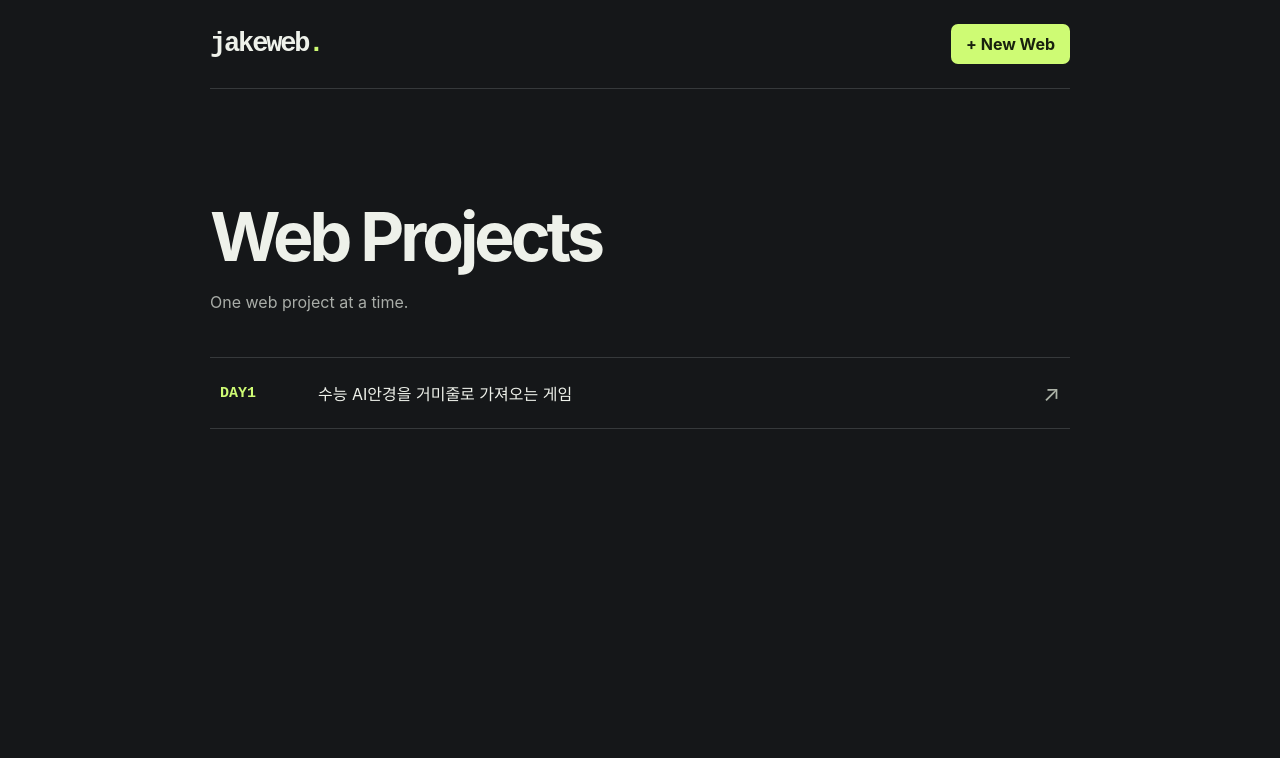
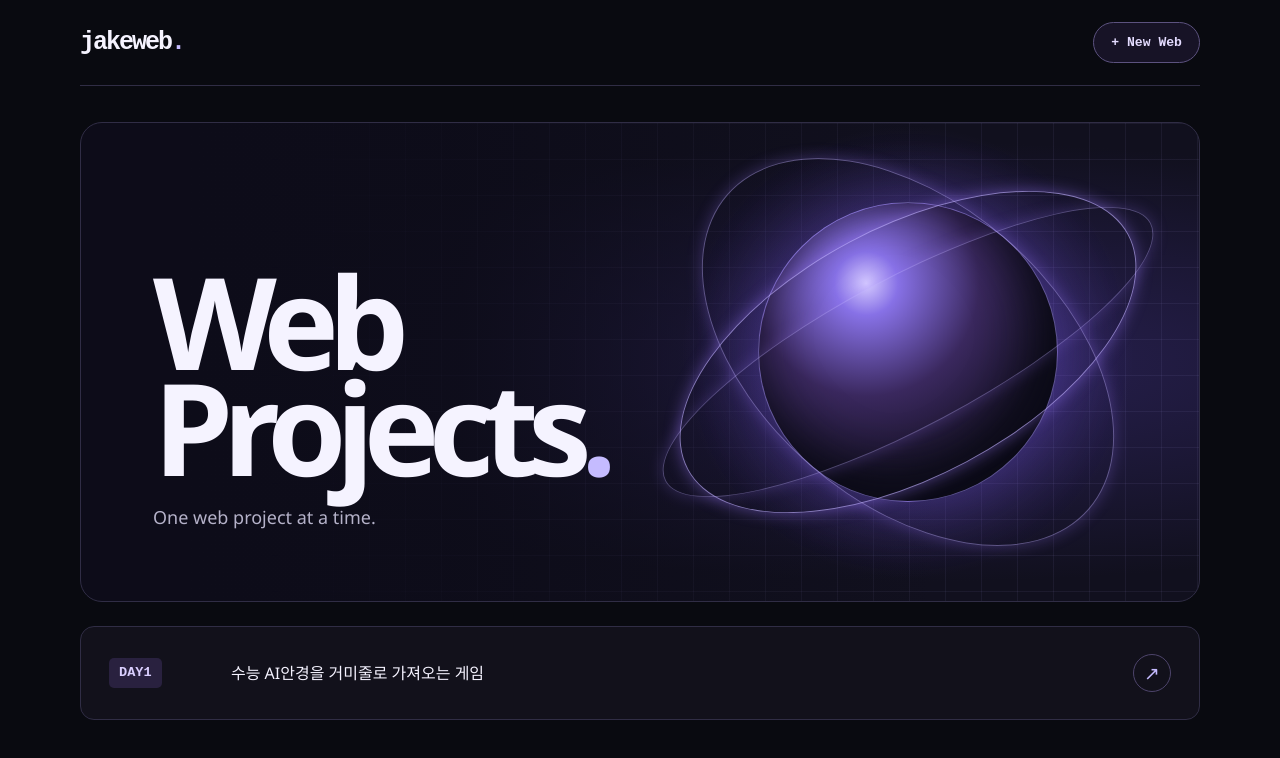
Before and after one commit to RE2031/jakeweb, a website: page docs/index.html in a window 1280 px wide. Drawn offline with Linux system fonts and the light colour scheme.

Commit message:
Redesign jakeweb as a futuristic project archive

```diff
--- a/docs/index.html
+++ b/docs/index.html
@@ -5,14 +5,19 @@
   <meta name="viewport" content="width=device-width, initial-scale=1">
   <meta name="description" content="Jake's web projects, organized by day.">
   <title>jakeweb</title>
-  <link rel="stylesheet" href="./style.css">
+  <link rel="stylesheet" href="./style.css?v=orbit">
   <script type="module" src="./app.js"></script>
 </head>
 <body>
   <header><a class="brand" href="./">jakeweb<span>.</span></a><a class="new-web" href="https://github.com/RE2031/jakeweb/edit/main/docs/sites.json">+ New Web</a></header>
   <main>
-    <h1>Web Projects</h1>
-    <p class="intro">One web project at a time.</p>
+    <section class="hero" aria-labelledby="page-title">
+      <div class="orbital" aria-hidden="true"><i></i><i></i><i></i></div>
+      <div class="hero-copy">
+        <h1 id="page-title">Web<br>Projects<span>.</span></h1>
+        <p class="intro">One web project at a time.</p>
+      </div>
+    </section>
     <p id="list-status" role="status">Loading websites…</p>
     <ol id="sites" aria-label="Published websites"></ol>
   </main>
--- a/docs/style.css
+++ b/docs/style.css
@@ -1,34 +1,189 @@
-*{box-sizing:border-box}
-:root{color-scheme:dark;font-family:Inter,"Malgun Gothic",system-ui,sans-serif;background:#151719;color:#eef1ea}
-body{margin:0}
-header,main{width:min(860px,calc(100% - 40px));margin-inline:auto}
-header{display:flex;justify-content:space-between;align-items:center;padding:24px 0;border-bottom:1px solid #36393b}
-.brand{font:bold 27px ui-monospace,monospace;color:inherit;text-decoration:none;letter-spacing:-.08em}
-.brand span,.day{color:#cefb74}
-main{padding:clamp(58px,10vw,110px) 0}
-h1{font-size:clamp(34px,7vw,68px);letter-spacing:-.06em;margin:0;line-height:1.1}
-.intro,#list-status{color:#a9ada8;line-height:1.6}
-#list-status{margin-top:32px}
-ol{padding:0;list-style:none;border-top:1px solid #36393b;margin:42px 0 0}
-ol:empty{display:none}
-li a{display:grid;grid-template-columns:minmax(80px,auto) minmax(0,1fr) auto;gap:18px;align-items:center;padding:22px 10px;border-bottom:1px solid #36393b;color:inherit;text-decoration:none}
-li a:hover{background:#232721}
-.day{font:bold 15px ui-monospace,monospace}
-.description{overflow-wrap:anywhere}
-.arrow{font-size:22px;color:#acb3a7}
-button,input,textarea{font:inherit}
-button{cursor:pointer;background:#cefb74;color:#18200e;border:0;border-radius:7px;padding:10px 15px;font-weight:700}
-button:disabled{opacity:.6;cursor:wait}
-:focus-visible{outline:2px solid #cefb74;outline-offset:4px}
-dialog{background:#202326;color:inherit;width:min(430px,calc(100% - 32px));border:1px solid #464b45;border-radius:14px;padding:26px}
-dialog::backdrop{background:#000b}
-h2{margin:0 0 22px}
-.close{position:absolute;right:12px;top:10px;background:transparent;color:inherit;font-size:22px}
-form{display:grid;gap:15px}
-[hidden]{display:none!important}
-label{display:grid;gap:7px}
-input,textarea{width:100%;border:1px solid #646b61;background:#161819;color:inherit;padding:10px;border-radius:6px}
-#feedback{margin:12px 0 0;color:#f9bca8}
-#feedback:empty{display:none}
-@media(max-width:480px){li a{gap:10px;padding-inline:0}}
-.new-web{display:inline-block;background:#cefb74;color:#18200e;border-radius:7px;padding:10px 15px;font-weight:700;text-decoration:none}
+* { box-sizing: border-box; }
+
+:root {
+  color-scheme: dark;
+  font-family: "Segoe UI", "Malgun Gothic", system-ui, sans-serif;
+  background: #090a10;
+  color: #f5f3ff;
+  --ink-muted: #b5b2c9;
+  --line: #302d45;
+  --accent: #c5bbff;
+  --mono: ui-monospace, "Cascadia Code", monospace;
+}
+
+body { margin: 0; }
+
+header, main {
+  width: min(1120px, calc(100% - 48px));
+  margin-inline: auto;
+}
+
+header {
+  min-height: 86px;
+  display: flex;
+  justify-content: space-between;
+  align-items: center;
+  gap: 16px;
+  border-bottom: 1px solid var(--line);
+}
+
+.brand {
+  font: 750 25px/1 var(--mono);
+  letter-spacing: -.08em;
+  color: inherit;
+  text-decoration: none;
+}
+
+.brand span, h1 span { color: var(--accent); }
+
+.new-web {
+  display: inline-block;
+  padding: 11px 17px;
+  border: 1px solid #5c527f;
+  border-radius: 999px;
+  color: #e4dcff;
+  background: #171326;
+  font: 600 .82rem/1.3 var(--mono);
+  text-decoration: none;
+  transition: background-color .2s, border-color .2s;
+}
+
+.new-web:hover { background: #29213f; border-color: var(--accent); }
+:focus-visible { outline: 2px solid var(--accent); outline-offset: 5px; }
+
+main { padding-block: 36px 80px; }
+
+.hero {
+  position: relative;
+  isolation: isolate;
+  overflow: hidden;
+  display: flex;
+  align-items: flex-end;
+  min-height: clamp(370px, 43vw, 480px);
+  padding: clamp(26px, 6vw, 72px);
+  border: 1px solid var(--line);
+  border-radius: 22px;
+  background:
+    linear-gradient(90deg, #0d0c19 9%, #0d0c19e8 34%, transparent 77%),
+    radial-gradient(ellipse at 76% 50%, #282051, transparent 65%), #11101e;
+}
+
+.hero::before {
+  content: "";
+  position: absolute;
+  z-index: -1;
+  inset: 0;
+  background-image:
+    linear-gradient(#beb4ff12 1px, transparent 1px),
+    linear-gradient(90deg, #beb4ff12 1px, transparent 1px);
+  background-size: 36px 36px;
+  mask-image: linear-gradient(90deg, transparent 15%, #000 85%);
+}
+
+.hero-copy { position: relative; }
+
+h1 {
+  margin: 0;
+  font-size: clamp(4rem, 10vw, 8.25rem);
+  font-weight: 730;
+  line-height: .83;
+  letter-spacing: -.085em;
+}
+
+.intro {
+  margin: 25px 0 0;
+  color: var(--ink-muted);
+  font-size: clamp(.94rem, 2vw, 1.125rem);
+}
+
+.orbital {
+  position: absolute;
+  z-index: -1;
+  width: clamp(230px, 44vw, 500px);
+  aspect-ratio: 1;
+  top: 48%;
+  left: 74%;
+  transform: translate(-50%, -50%);
+  background: radial-gradient(circle, #c0b1ff50 0%, #7857e93d 25%, transparent 64%);
+}
+
+.orbital::before {
+  content: "";
+  position: absolute;
+  inset: 20%;
+  border-radius: 50%;
+  border: 1px solid #a595ff80;
+  background: radial-gradient(circle at 36% 27%, #d4c9ff 0%, #8771e6 11%, #3a285e 39%, #141123 68%);
+  box-shadow: inset -14px -18px 55px #090914, 0 0 68px #8465ff4d;
+}
+
+.orbital i {
+  position: absolute;
+  inset: 25% 0;
+  border: 1px solid #bfaeffa6;
+  border-radius: 50%;
+  box-shadow: 0 0 16px #9e7aff70;
+  transform: rotate(-28deg);
+}
+
+.orbital i:nth-child(2) { inset: 20% 2%; transform: rotate(41deg); opacity: .65; }
+.orbital i:nth-child(3) { inset: 35% -5%; transform: rotate(-28deg); opacity: .55; }
+
+#list-status { color: var(--ink-muted); margin-top: 30px; }
+
+ol { list-style: none; padding: 0; margin: 24px 0 0; display: grid; gap: 10px; }
+ol:empty { display: none; }
+
+li a {
+  display: grid;
+  grid-template-columns: minmax(82px, auto) minmax(0, 1fr) auto;
+  align-items: center;
+  gap: clamp(10px, 4vw, 40px);
+  min-height: 94px;
+  padding: 16px clamp(12px, 3vw, 28px);
+  color: inherit;
+  text-decoration: none;
+  border: 1px solid var(--line);
+  border-radius: 14px;
+  background: #12111b;
+  transition: background-color .2s, border-color .2s;
+}
+
+li a:hover { background: #1d1830; border-color: #7869ad; }
+
+.day {
+  justify-self: start;
+  padding: 7px 10px;
+  border-radius: 5px;
+  background: #29213f;
+  color: #dacfff;
+  font: 650 .85rem/1.2 var(--mono);
+}
+
+.description { line-height: 1.5; overflow-wrap: anywhere; }
+
+.arrow {
+  display: grid;
+  place-items: center;
+  width: 38px;
+  aspect-ratio: 1;
+  border: 1px solid #4d446b;
+  border-radius: 50%;
+  color: var(--accent);
+  font-size: 1.18rem;
+}
+
+@media (max-width: 600px) {
+  header, main { width: calc(100% - 32px); }
+  header { min-height: 69px; }
+  main { padding-top: 20px; }
+  .hero { min-height: 355px; }
+  .orbital { top: 37%; left: 75%; opacity: .74; }
+  li a { grid-template-columns: minmax(65px, auto) minmax(0, 1fr) auto; min-height: 78px; }
+  .day { font-size: .76rem; }
+  .arrow { width: 32px; }
+}
+
+@media (prefers-reduced-motion: reduce) {
+  .new-web, li a { transition: none; }
+}
```
